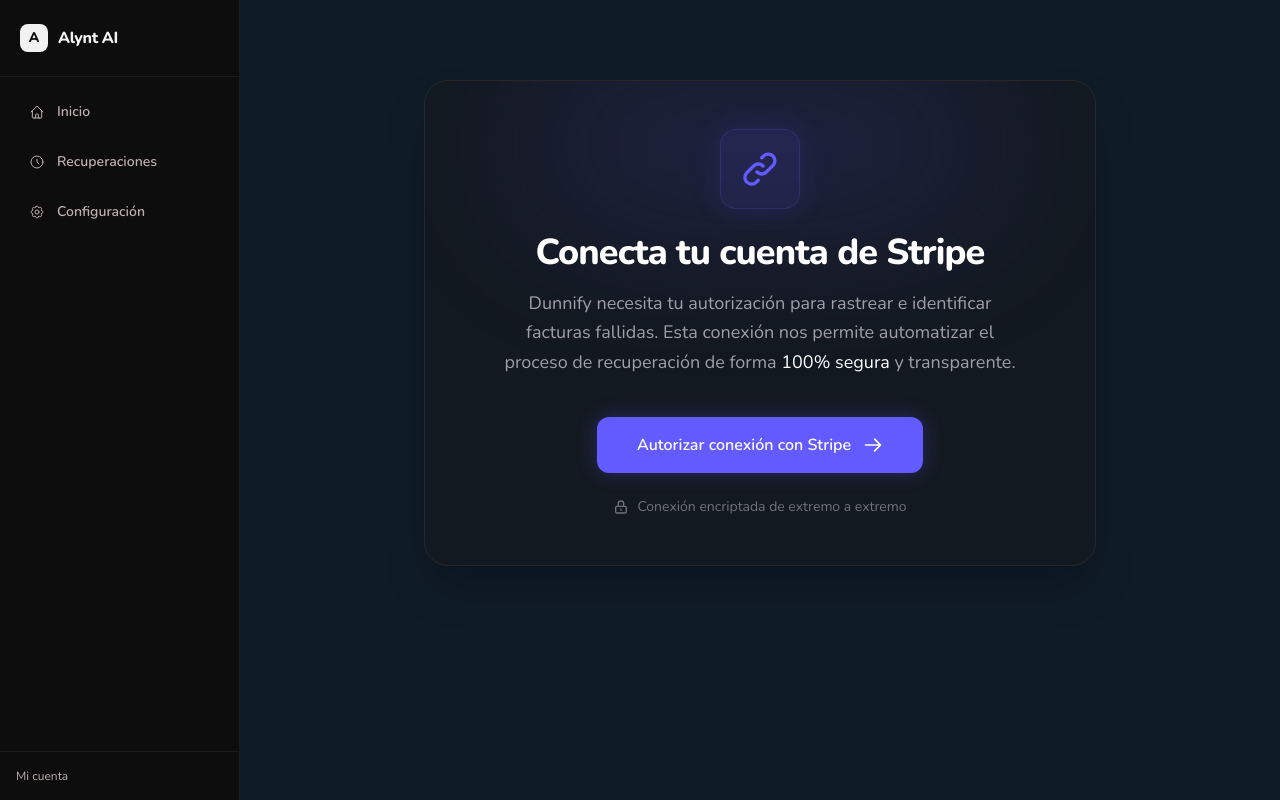
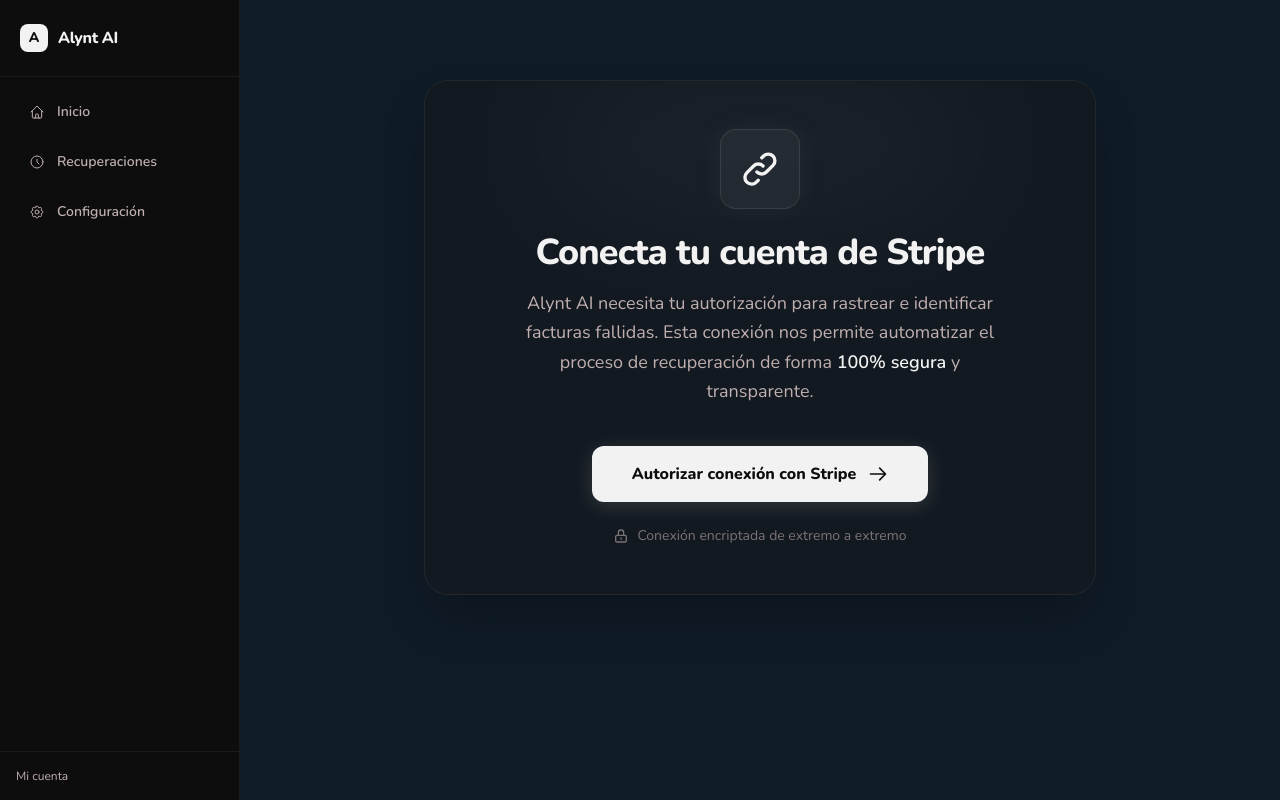
Before and after one commit to AndresS-max/payrecover-frontend, a Next.js app: page /dashboard/onboarding in a window 1280 px wide. Built offline with nearby package versions, Linux system fonts and the light colour scheme; no server answers.

Commit message:
feat: rebrand to Alynt AI — Nunito font, new palette, Google login, optimized dashboard

```diff
--- a/src/app/api/export/route.ts
+++ b/src/app/api/export/route.ts
@@ -31,7 +31,7 @@
     'Cuenta Conectada',
     'Monto Adeudado',
     'Monto Pagado',
-    'Comisión Dunnify (15%)',
+    'Comisión Alynt AI (15%)',
     'Moneda',
     'Estado',
     'Fecha Creación',
@@ -69,7 +69,7 @@
   );
 
   const csv = '\uFEFF' + [headers.join(','), ...rows].join('\n');
-  const filename = `dunnify-comisiones-${new Date().toISOString().split('T')[0]}.csv`;
+  const filename = `alynt-comisiones-${new Date().toISOString().split('T')[0]}.csv`;
 
   return new NextResponse(csv, {
     status: 200,
--- a/src/app/dashboard/onboarding/page.tsx
+++ b/src/app/dashboard/onboarding/page.tsx
@@ -41,13 +41,13 @@
     <div className="animate-in fade-in slide-in-from-bottom-4 duration-500 max-w-2xl mx-auto mt-12">
       <div className="bg-zinc-900/50 p-8 md:p-12 rounded-3xl border border-zinc-800 shadow-2xl text-center relative overflow-hidden">
         {/* Decorative background element */}
-        <div className="absolute top-0 left-1/2 -translate-x-1/2 w-full max-w-md h-32 bg-[#635BFF]/20 blur-[80px] rounded-full pointer-events-none"></div>
+        <div className="absolute top-0 left-1/2 -translate-x-1/2 w-full max-w-md h-32 bg-[#F2F2F2]/5 blur-[80px] rounded-full pointer-events-none"></div>
 
         <div className="relative z-10 flex flex-col items-center">
           {/* Icon Header */}
-          <div className="w-20 h-20 bg-[#635BFF]/10 rounded-2xl flex items-center justify-center mb-6 border border-[#635BFF]/20 shadow-[0_0_30px_rgba(99,91,255,0.15)]">
+          <div className="w-20 h-20 bg-[#F2F2F2]/5 rounded-2xl flex items-center justify-center mb-6 border border-[#F2F2F2]/10 shadow-[0_0_30px_rgba(242,242,242,0.05)]">
             <svg
-              className="w-10 h-10 text-[#635BFF]"
+              className="w-10 h-10 text-[#F2F2F2]"
               fill="none"
               stroke="currentColor"
               viewBox="0 0 24 24"
@@ -62,13 +62,13 @@
             </svg>
           </div>
 
-          <h1 className="text-3xl md:text-4xl font-bold text-white mb-4 tracking-tight">
+          <h1 className="text-3xl md:text-4xl font-extrabold text-[#F2F2F2] mb-4 tracking-tight">
             Conecta tu cuenta de Stripe
           </h1>
 
-          <p className="text-zinc-400 mb-10 text-lg leading-relaxed max-w-lg">
-            Dunnify necesita tu autorización para rastrear e identificar facturas fallidas.
-            Esta conexión nos permite automatizar el proceso de recuperación de forma <span className="text-white font-medium">100% segura</span> y transparente.
+          <p className="text-[#BFAFAF] mb-10 text-lg leading-relaxed max-w-lg">
+            Alynt AI necesita tu autorización para rastrear e identificar facturas fallidas.
+            Esta conexión nos permite automatizar el proceso de recuperación de forma <span className="text-[#F2F2F2] font-semibold">100% segura</span> y transparente.
           </p>
 
           <button
@@ -76,15 +76,15 @@
             disabled={isLoading}
             className={`
               w-full md:w-auto relative group flex items-center justify-center space-x-3
-              bg-[#635BFF] hover:bg-[#544BD9] text-white font-semibold py-4 px-10 rounded-xl
-              transition-all duration-300 shadow-[0_0_20px_rgba(99,91,255,0.3)]
-              hover:shadow-[0_0_40px_rgba(99,91,255,0.5)] active:scale-[0.98]
+              bg-[#F2F2F2] hover:bg-[#D9D9D9] text-[#0D0D0D] font-bold py-4 px-10 rounded-xl
+              transition-all duration-300 shadow-[0_4px_20px_rgba(242,242,242,0.15)]
+              active:scale-[0.98]
               ${isLoading ? "opacity-90 cursor-not-allowed" : ""}
             `}
           >
             {isLoading ? (
               <>
-                <svg className="animate-spin -ml-1 mr-2 h-5 w-5 text-white" xmlns="http://www.w3.org/2000/svg" fill="none" viewBox="0 0 24 24">
+                <svg className="animate-spin -ml-1 mr-2 h-5 w-5 text-[#0D0D0D]" xmlns="http://www.w3.org/2000/svg" fill="none" viewBox="0 0 24 24">
                   <circle className="opacity-25" cx="12" cy="12" r="10" stroke="currentColor" strokeWidth="4"></circle>
                   <path className="opacity-75" fill="currentColor" d="M4 12a8 8 0 018-8V0C5.373 0 0 5.373 0 12h4zm2 5.291A7.962 7.962 0 014 12H0c0 3.042 1.135 5.824 3 7.938l3-2.647z"></path>
                 </svg>
@@ -106,7 +106,7 @@
             )}
           </button>
 
-          <p className="text-sm text-zinc-500 flex items-center mt-6">
+          <p className="text-sm text-[#BFAFAF]/60 flex items-center mt-6">
             <svg className="w-4 h-4 mr-2" fill="none" stroke="currentColor" viewBox="0 0 24 24" xmlns="http://www.w3.org/2000/svg">
               <path strokeLinecap="round" strokeLinejoin="round" strokeWidth={2} d="M12 15v2m-6 4h12a2 2 0 002-2v-6a2 2 0 00-2-2H6a2 2 0 00-2 2v6a2 2 0 002 2zm10-10V7a4 4 0 00-8 0v4h8V7a4 4 0 00-8 0v4h8z" />
             </svg>
--- a/src/app/dashboard/success/page.tsx
+++ b/src/app/dashboard/success/page.tsx
@@ -16,12 +16,12 @@
         </h1>
 
         <p className="text-zinc-600 dark:text-zinc-400 mb-8 leading-relaxed">
-          Tu cuenta está lista. Dunnify ya puede empezar a rastrear y recuperar tus pagos fallidos de forma segura.
+          Tu cuenta está lista. Alynt AI ya puede empezar a rastrear y recuperar tus pagos fallidos de forma segura.
         </p>
 
         <Link
           href="/dashboard"
-          className="inline-flex items-center justify-center w-full px-6 py-3 text-sm font-medium text-white transition-colors bg-blue-600 rounded-lg hover:bg-blue-700 focus:outline-none focus:ring-2 focus:ring-blue-500 focus:ring-offset-2 dark:focus:ring-offset-zinc-900"
+          className="inline-flex items-center justify-center w-full px-6 py-3 text-sm font-medium text-[#F2F2F2] transition-colors bg-[#0F1B27] rounded-lg hover:bg-[#0D0D0D] focus:outline-none focus:ring-2 focus:ring-[#0F1B27] focus:ring-offset-2 dark:focus:ring-offset-zinc-900"
         >
           Ir al panel principal
         </Link>
```
Also changed, not shown: 1 other file (tests, documents, lock files or other folders).
